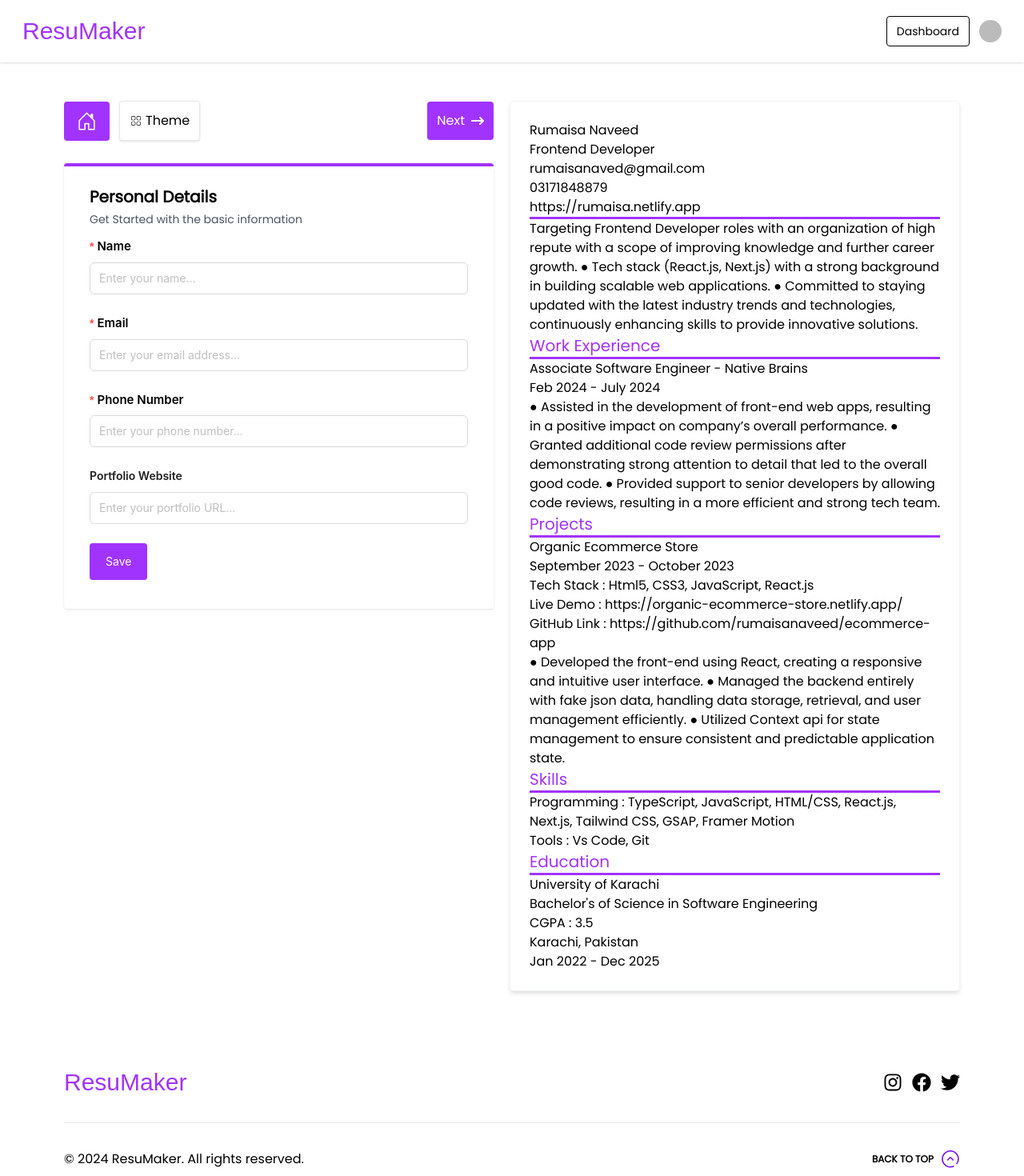
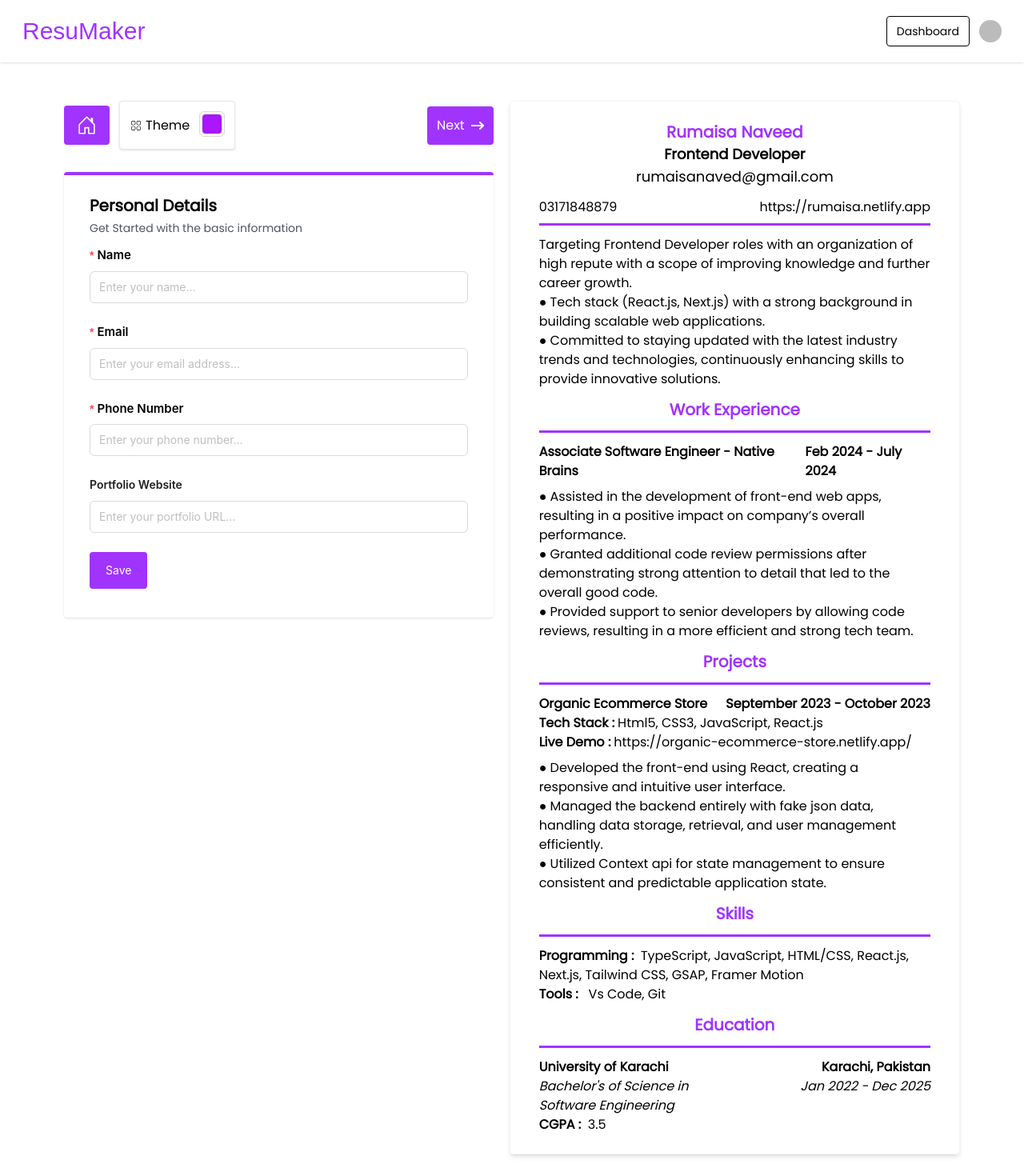
Before and after one commit to rumaisanaveed/resumaker, a Next.js app: page /create-resume in a window 1280 px wide. Shown: the top 1470 px of the page at 80% size. Built offline with nearby package versions, Linux system fonts and the light colour scheme; no server answers; sample sign-in values are in the browser's storage; some icons are missing; a web font is replaced by a local one.

Commit message:
Resume preview UI completed and added the color picker

```diff
--- a/src/app/components/FormSectionHeader.jsx
+++ b/src/app/components/FormSectionHeader.jsx
@@ -1,13 +1,88 @@
+// "use client";
+// import React, { useContext, useState } from "react";
+// import Button from "./buttons/Button";
+// import { BsHouseDoor } from "react-icons/bs";
+// import { CiGrid41 } from "react-icons/ci";
+// import { FaArrowRightLong } from "react-icons/fa6";
+// import FormContext from "../context/FormContext";
+// import { FaArrowLeft } from "react-icons/fa";
+// import { ColorPicker } from "antd";
+
+// export const FormSectionHeader = () => {
+//   const [color, setColor] = useState("#aa16ff");
+//   const { activeFormStep, setActiveFormStep } = useContext(FormContext);
+
+//   const handleFormNextStep = () => {
+//     if (activeFormStep < 6) {
+//       setActiveFormStep((prevStep) => prevStep + 1);
+//     }
+//   };
+
+//   const handleFormPrevStep = () => {
+//     if (activeFormStep > 1) {
+//       setActiveFormStep((prevStep) => prevStep - 1);
+//     }
+//   };
+
+//   const handleValueChange = (value) => {
+//     console.log(value);
+//   };
+
+//   return (
+//     <div className="flex items-center justify-between">
+//       <div className="flex items-center gap-3">
+//         <Button className="py-2 px-4">
+//           <BsHouseDoor style={{ fontSize: "25px" }} />
+//         </Button>
+//         <Button className="bg-white rounded border-gray-200 border shadow text-black flex items-center gap-1 py-2">
+//           <CiGrid41
+//             style={{
+//               color: "black",
+//             }}
+//           />
+//           <p className="text-black">Theme</p>
+//           <div className="pl-2">
+//             <ColorPicker
+//               defaultValue="#aa16ff"
+//               onChangeComplete={handleValueChange}
+//               value={color}
+//               onChange={(value) => setColor(value)}
+//             />
+//           </div>
+//         </Button>
+//       </div>
+
+//       <div className="flex items-center gap-2">
+//         {activeFormStep > 1 && (
+//           <Button className="py-3 px-4" onClick={handleFormPrevStep}>
+//             <FaArrowLeft style={{ fontSize: "23px" }} />
+//           </Button>
+//         )}
+//         <Button
+//           className="flex items-center gap-2"
+//           onClick={handleFormNextStep}
+//           type="button"
+//         >
+//           <p>Next</p>
+//           <FaArrowRightLong />
+//         </Button>
+//       </div>
+//     </div>
+//   );
+// };
+
 "use client";
-import React, { useContext } from "react";
+import React, { useContext, useState } from "react";
 import Button from "./buttons/Button";
 import { BsHouseDoor } from "react-icons/bs";
 import { CiGrid41 } from "react-icons/ci";
 import { FaArrowRightLong } from "react-icons/fa6";
 import FormContext from "../context/FormContext";
 import { FaArrowLeft } from "react-icons/fa";
+import { ColorPicker } from "antd";
 
 export const FormSectionHeader = () => {
+  const [color, setColor] = useState("#aa16ff"); // Default color
   const { activeFormStep, setActiveFormStep } = useContext(FormContext);
 
   const handleFormNextStep = () => {
@@ -20,6 +95,16 @@ export const FormSectionHeader = () => {
     if (activeFormStep > 1) {
       setActiveFormStep((prevStep) => prevStep - 1);
     }
+  };
+
+  // Handle color change
+  const handleColorChange = (value) => {
+    const { r, g, b } = value.metaColor; // Extracting the RGB values
+    const hex = `#${((1 << 24) + (r << 16) + (g << 8) + b)
+      .toString(16)
+      .slice(1)}`; // Converting RGB to hex
+    setColor(hex);
+    console.log("Selected Color (Hex):", hex);
   };
 
   return (
@@ -35,6 +120,14 @@ export const FormSectionHeader = () => {
             }}
           />
           <p className="text-black">Theme</p>
+          <div className="pl-2">
+            <ColorPicker
+              format="hex"
+              defaultValue={color}
+              value={color} // Controlled component
+              onChange={handleColorChange} // Handle color change
+            />
+          </div>
         </Button>
       </div>
 
--- a/src/app/components/ResumePreview.jsx
+++ b/src/app/components/ResumePreview.jsx
@@ -8,7 +8,7 @@ import { Education } from "./resumePreviewDetails/Education";
 
 export const ResumePreview = () => {
   return (
-    <div className="bg-white w-full shadow-md rounded p-6 border border-gray-100">
+    <div className="bg-white w-full shadow-md rounded md:w-3/4 py-6 px-9 border border-gray-100">
       <PersonalDetails />
       <Summary />
       <WorkExperience />
--- a/src/app/components/UI/Separator.jsx
+++ b/src/app/components/UI/Separator.jsx
@@ -1,5 +1,5 @@
 import React from "react";
 
 export const Separator = () => {
-  return <div className=" border-custom-purple border-t-[3.5px]" />;
+  return <div className=" border-custom-purple border-t-[3.5px] pb-3" />;
 };
--- a/src/app/components/resumePreviewDetails/Education.jsx
+++ b/src/app/components/resumePreviewDetails/Education.jsx
@@ -5,18 +5,21 @@ import dummy from "@/app/data/dummy";
 
 export const Education = () => {
   return (
-    <div>
+    <div className="w-full">
       <SectionHeading heading="Education" />
       <Separator />
-      <div>
-        <div>
-          <h1>{dummy.education.universityName}</h1>
-          <h2>{dummy.education.degree}</h2>
-          <p>CGPA : {dummy.education.cgpa}</p>
+      <div className="grid grid-cols-1 md:grid-cols-2 w-full">
+        <div className="">
+          <h1 className="font-semibold">{dummy.education.universityName}</h1>
+          <h2 className="col-span-2 italic">{dummy.education.degree}</h2>
+          <p className="font-semibold">
+            CGPA : &nbsp;
+            <span className="font-light">{dummy.education.cgpa}</span>
+          </p>
         </div>
-        <div>
-          <h1>{dummy.education.location}</h1>
-          <h2>{dummy.education.duration}</h2>
+        <div className="flex flex-col col-span-1 w-full text-left md:text-right">
+          <h1 className="font-semibold">{dummy.education.location}</h1>
+          <h2 className="italic">{dummy.education.duration}</h2>
         </div>
       </div>
     </div>
--- a/src/app/components/resumePreviewDetails/PersonalDetails.jsx
+++ b/src/app/components/resumePreviewDetails/PersonalDetails.jsx
@@ -4,14 +4,20 @@ import React from "react";
 export const PersonalDetails = () => {
   return (
     <>
-      <div className="">
-        <h1>{dummy.personalDetails.name}</h1>
-        <h2>{dummy.personalDetails.title}</h2>
-        <p>{dummy.personalDetails.email}</p>
+      <div className="text-center">
+        <h1 className="text-custom-purple font-semibold text-xl">
+          {dummy.personalDetails.name}
+        </h1>
+        <h2 className="text-black font-semibold text-lg">
+          {dummy.personalDetails.title}
+        </h2>
+        <p className="text-lg font-medium">{dummy.personalDetails.email}</p>
       </div>
-      <div>
+      <div className="flex flex-col md:flex-row items-center justify-center text-center md:justify-between pt-3 pb-2">
         <h1>{dummy.personalDetails.phone}</h1>
-        <h2>{dummy.personalDetails.portfolio}</h2>
+        <a href={dummy.personalDetails.portfolio} target="blank">
+          {dummy.personalDetails.portfolio}
+        </a>
       </div>
     </>
   );
--- a/src/app/components/resumePreviewDetails/Projects.jsx
+++ b/src/app/components/resumePreviewDetails/Projects.jsx
@@ -9,15 +9,33 @@ export const Projects = () => {
       <SectionHeading heading="Projects" />
       <Separator />
       <div>
-        <div>
+        <div className="font-semibold flex flex-col items-start justify-start md:flex-row md:items-center md:justify-between">
           <h1>{dummy.projects.name}</h1>
           <p>{dummy.projects.duration}</p>
         </div>
-        <p>Tech Stack : {dummy.projects.techStack}</p>
-        <p>Live Demo : {dummy.projects.liveLink}</p>
-        <p>GitHub Link : {dummy.projects.githubLink}</p>
+
+        <div className="font-semibold flex md:items-center gap-1 flex-col md:flex-row items-start justify-start">
+          <span>Tech Stack :</span>
+          <span className="font-light">{dummy.projects.techStack}</span>
+        </div>
+
+        <div className="font-semibold flex md:items-center gap-1 flex-col md:flex-row items-start justify-start">
+          <span>Live Demo :</span>
+          <a
+            target="blank"
+            className="font-light"
+            href={dummy.projects.liveLink}
+          >
+            {dummy.projects.liveLink}
+          </a>
+        </div>
       </div>
-      <div>{dummy.projects.description}</div>
+
+      <div className="mt-2">
+        <p>{dummy.projects.description.point1}</p>
+        <p>{dummy.projects.description.point2}</p>
+        <p>{dummy.projects.description.point3}</p>
+      </div>
     </div>
   );
 };
--- a/src/app/components/resumePreviewDetails/SectionHeading.jsx
+++ b/src/app/components/resumePreviewDetails/SectionHeading.jsx
@@ -1,5 +1,9 @@
 import React from "react";
 
 export const SectionHeading = ({ heading }) => {
-  return <h1 className="text-custom-purple font-medium text-xl">{heading}</h1>;
+  return (
+    <h1 className="text-custom-purple font-semibold py-3 text-xl text-center">
+      {heading}
+    </h1>
+  );
 };
--- a/src/app/components/resumePreviewDetails/Skills.jsx
+++ b/src/app/components/resumePreviewDetails/Skills.jsx
@@ -5,13 +5,19 @@ import dummy from "@/app/data/dummy";
 
 export const Skills = () => {
   return (
-    <div>
+    <>
       <SectionHeading heading="Skills" />
       <Separator />
-      <div>
-        <p>Programming : {dummy.skills.programming}</p>
-        <p>Tools : {dummy.skills.tools}</p>
-      </div>
-    </div>
+      <>
+        <p className="font-semibold">
+          Programming : &nbsp;
+          <span className="font-light">{dummy.skills.programming}</span>
+        </p>
+        <p className="font-semibold">
+          Tools : &nbsp;{" "}
+          <span className="font-light">{dummy.skills.tools}</span>
+        </p>
+      </>
+    </>
   );
 };
--- a/src/app/components/resumePreviewDetails/Summary.jsx
+++ b/src/app/components/resumePreviewDetails/Summary.jsx
@@ -6,7 +6,11 @@ export const Summary = () => {
   return (
     <>
       <Separator />
-      <div>{dummy.summary}</div>
+      <div>
+        <p>{dummy.summary.intro}</p>
+        <p>{dummy.summary.skills}</p>
+        <p>{dummy.summary.experience}</p>
+      </div>
     </>
   );
 };
--- a/src/app/components/resumePreviewDetails/WorkExperience.jsx
+++ b/src/app/components/resumePreviewDetails/WorkExperience.jsx
@@ -9,13 +9,17 @@ export const WorkExperience = () => {
       <SectionHeading heading={"Work Experience"} />
       <Separator />
       <div>
-        <div>
+        <div className="flex flex-col md:flex-row justify-start items-start md:items-center md:justify-between font-semibold">
           <p>
             {dummy.experience.jobTitle} - {dummy.experience.companyName}
           </p>
           <p>{dummy.experience.duration}</p>
         </div>
-        <div>{dummy.experience.description}</div>
+        <div className="pt-2">
+          <p>{dummy.experience.description.point1}</p>
+          <p>{dummy.experience.description.point2}</p>
+          <p>{dummy.experience.description.point3}</p>
+        </div>
       </div>
     </div>
   );
--- a/src/app/create-resume/page.jsx
+++ b/src/app/create-resume/page.jsx
@@ -15,8 +15,8 @@ export default function Page() {
   return (
     <ProtectedLayout>
       <MainLayout>
-        <div className="w-full px-8 py-8 lg:px-20 lg:py-12 flex flex-col md:flex-row lg:justify-between gap-5">
-          <div className="w-full">
+        <div className="w-full p-8 xl:px-20 lg:py-12 flex flex-col gap-9 md:items-center md:justify-center lg:items-start lg:flex-row lg:justify-between lg:gap-5">
+          <div className="w-full md:w-3/4">
             {/* handle the form step in the context */}
             <FormSectionHeader />
             {/* render the active form component */}
--- a/src/app/data/dummy.js
+++ b/src/app/data/dummy.js
@@ -6,14 +6,26 @@ export default {
     phone: "03171848879",
     portfolio: "https://rumaisa.netlify.app",
   },
-  summary:
-    "Targeting Frontend Developer roles with an organization of high repute with a scope of improving knowledge and further career growth. ● Tech stack (React.js, Next.js) with a strong background in building scalable web applications. ● Committed to staying updated with the latest industry trends and technologies, continuously enhancing skills to provide innovative solutions.",
+  summary: {
+    intro:
+      "Targeting Frontend Developer roles with an organization of high repute with a scope of improving knowledge and further career growth. ",
+    skills:
+      "● Tech stack (React.js, Next.js) with a strong background in building scalable web applications.",
+    experience:
+      "● Committed to staying updated with the latest industry trends and technologies, continuously enhancing skills to provide innovative solutions.",
+  },
   experience: {
     companyName: "Native Brains",
     jobTitle: "Associate Software Engineer",
     duration: "Feb 2024 - July 2024",
-    description:
-      "● Assisted in the development of front-end web apps, resulting in a positive impact on company’s overall performance. ● Granted additional code review permissions after demonstrating strong attention to detail that led to the overall good code. ● Provided support to senior developers by allowing code reviews, resulting in a more efficient and strong tech team.",
+    description: {
+      point1:
+        "● Assisted in the development of front-end web apps, resulting in a positive impact on company’s overall performance.",
+      point2:
+        "● Granted additional code review permissions after demonstrating strong attention to detail that led to the overall good code.",
+      point3:
+        "● Provided support to senior developers by allowing code reviews, resulting in a more efficient and strong tech team.",
+    },
   },
   projects: {
     name: "Organic Ecommerce Store",
@@ -21,8 +33,14 @@ export default {
     techStack: "Html5, CSS3, JavaScript, React.js",
     liveLink: "https://organic-ecommerce-store.netlify.app/",
     githubLink: "https://github.com/rumaisanaveed/ecommerce-app",
-    description:
-      "● Developed the front-end using React, creating a responsive and intuitive user interface. ● Managed the backend entirely with fake json data, handling data storage, retrieval, and user management efficiently. ● Utilized Context api for state management to ensure consistent and predictable application state.",
+    description: {
+      point1:
+        "● Developed the front-end using React, creating a responsive and intuitive user interface.",
+      point2:
+        "● Managed the backend entirely with fake json data, handling data storage, retrieval, and user management efficiently.",
+      point3:
+        "● Utilized Context api for state management to ensure consistent and predictable application state.",
+    },
   },
   skills: {
     programming:
```
